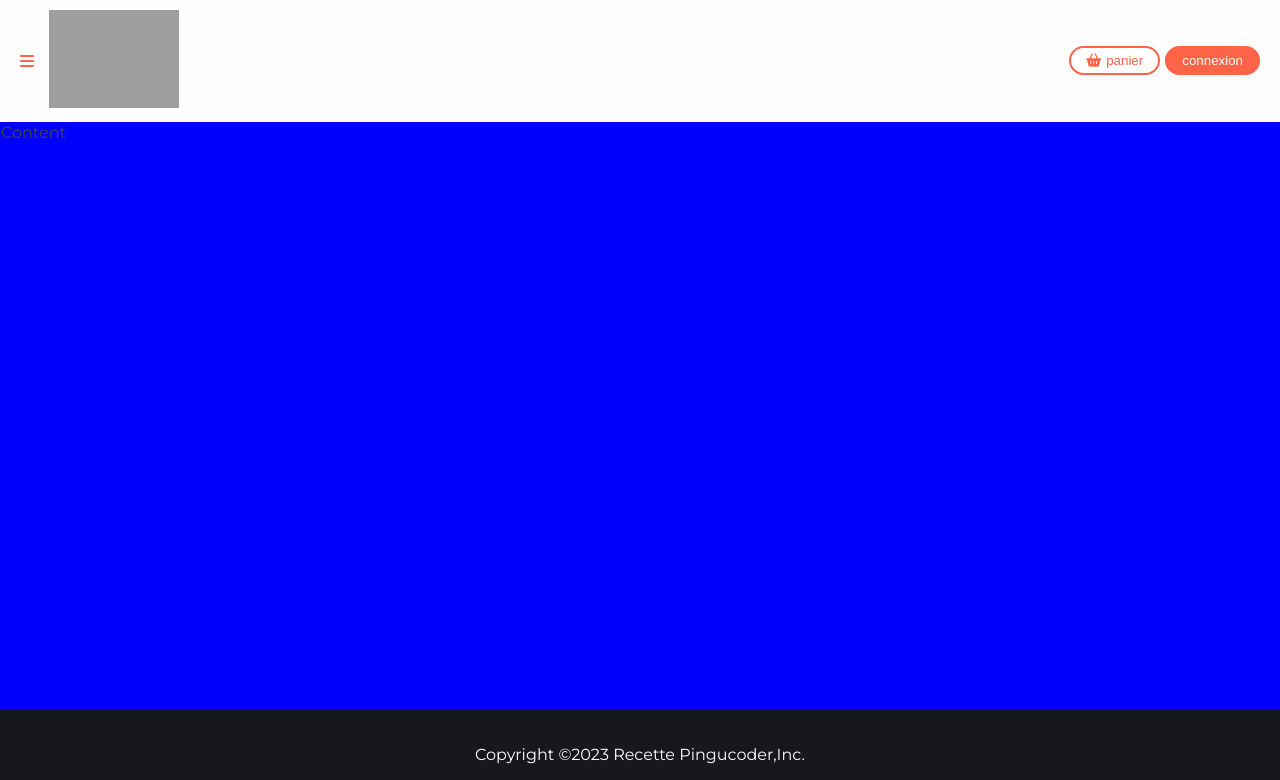
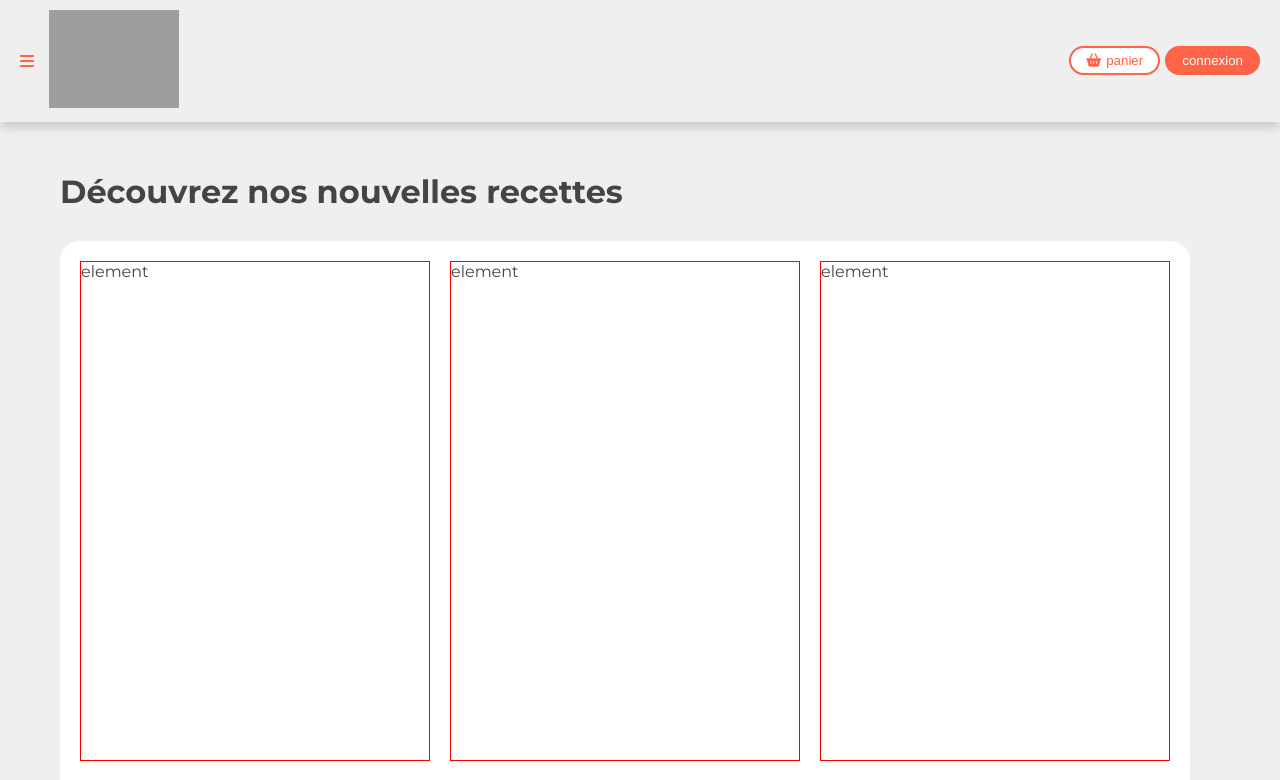
Before and after one commit to chaabanikamel/recette-project-react, a React (Create React App) app: page / in a window 1280 px wide. Shown: the top 780 px of the page. Built offline with nearby package versions, Linux system fonts and the light colour scheme; grey boxes are pictures that could not be loaded.

Commit message:
mise en place du contenu

```diff
--- a/src/assets/styles/_themes.scss
+++ b/src/assets/styles/_themes.scss
@@ -18,3 +18,7 @@
   border: 2px solid var(--primary);
 
 }
+.card{
+  border-radius: 20px;
+  background-color: white;
+}
--- a/src/assets/styles/_variables.scss
+++ b/src/assets/styles/_variables.scss
@@ -1,7 +1,7 @@
 :root{
   --primary:#ff6348;
   --gray-1:rgb(22 24 29);
-  --gray-2:#fefefe;
+  --gray-2:#efefef;
   --font-family:'Montserrat', sans-serif;
   --box-shadow:0px 6px 9px  0px rgb(0 0 0 /15%);
   --box-shadow-nav:rgb( 0 0 0 /22%) 0px 2px 18px 0px  ;
--- a/src/components/Content.js
+++ b/src/components/Content.js
@@ -1,8 +1,22 @@
-import React from 'react'
+import styles from "./Content.module.scss"
 
 function Content() {
   return (
-    <div className="flex-fill b3">Content</div>
+    <div className="flex-fill container p-20 ">
+      <h1 className="my-30 ">Découvrez nos nouvelles recettes </h1>
+      <div className= {`card p-20 ${styles.contentCard}`}>
+      <div className={styles.grid}>
+      <div className={styles.elem}>element</div>
+      <div className={styles.elem}>element</div>
+      <div className={styles.elem}>element</div>
+      <div className={styles.elem}>element</div>
+      <div className={styles.elem}>element</div>
+      <div className={styles.elem}>element</div>
+      </div>
+      </div>
+
+
+    </div>
   )
 }
 
--- /dev/null
+++ b/src/components/Content.module.scss
@@ -0,0 +1,14 @@
+.grid{
+  display: grid;
+  grid-template-columns: repeat(3, 350px);
+  grid-auto-columns: repeat(3, 350px);
+  gap: 20px;
+  place-content: center;
+}
+.elem{
+  border: 1px solid red;
+  height: 500px;
+}
+.contentCard{
+width: 1130px;
+}
```
